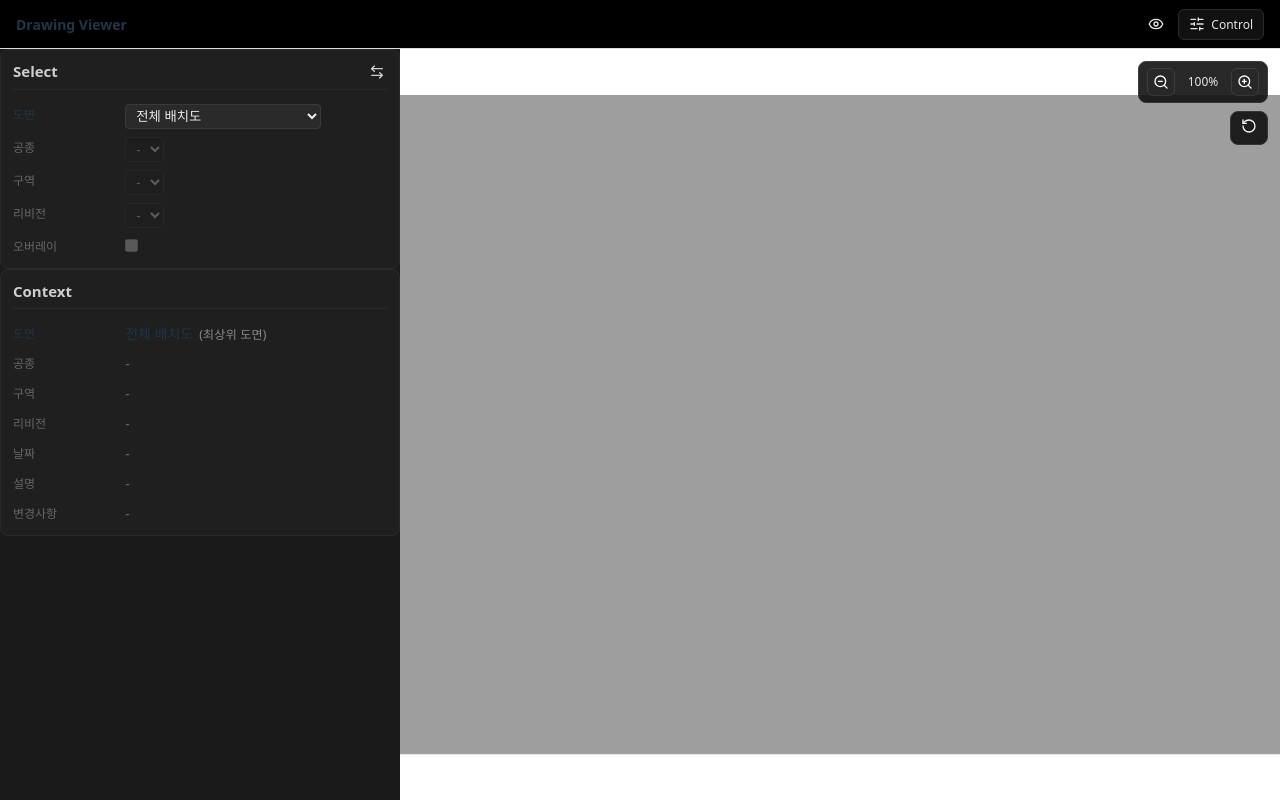
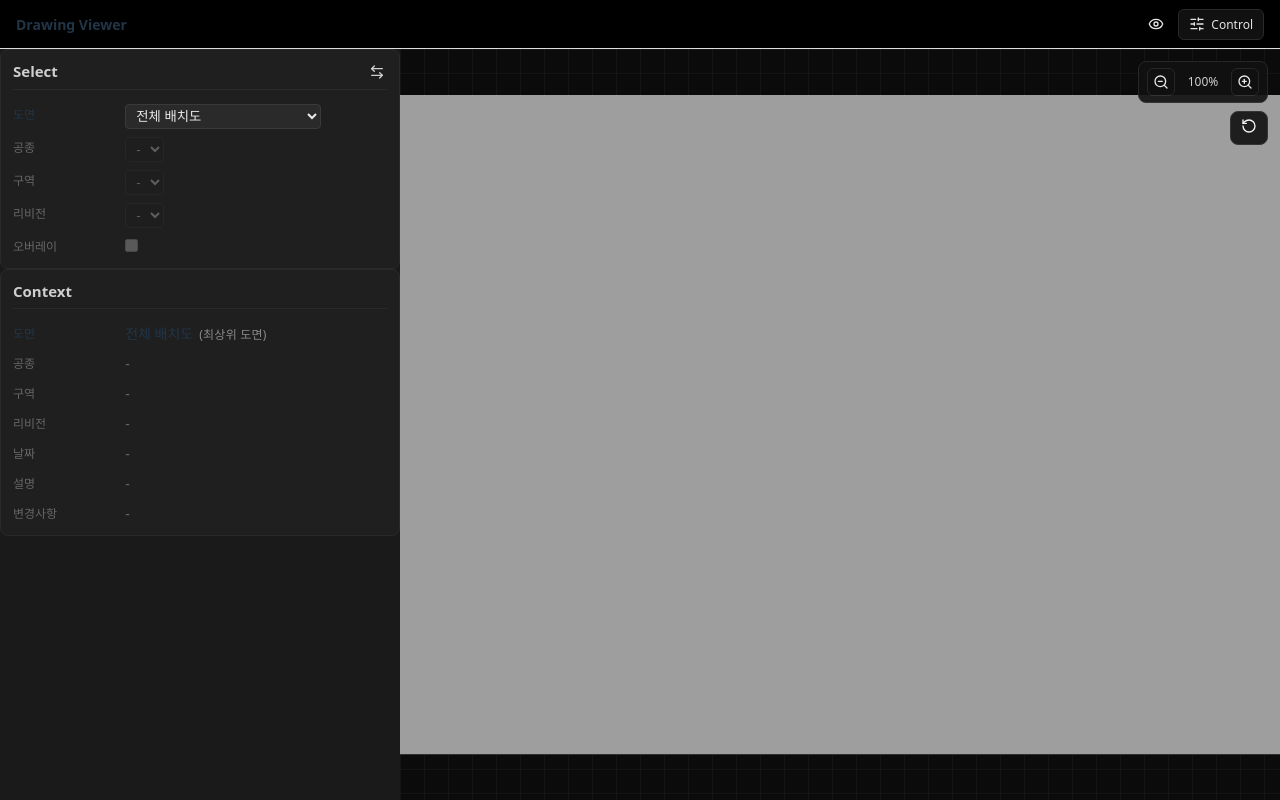
Before and after one commit to Donghunn-Lee/drawing-viewer, a React (Vite) app: page / in a window 1280 px wide. Built offline with nearby package versions, Linux system fonts and the light colour scheme.

Commit message:
style: apply grid background to canvas container

```diff
--- a/src/shared/ui/CanvasStage/CanvasStage.tsx
+++ b/src/shared/ui/CanvasStage/CanvasStage.tsx
@@ -4,6 +4,7 @@ import { useCanvasView } from './useCanvasView';
 import { useCanvasInteractions } from './useCanvasInteractions';
 import type { StageOverlay, StagePolygon, ViewState } from './types';
 import { CanvasStageControls } from './CanvasStageControls';
+import styles from './CanvasStageControls.module.css';
 
 type Props = {
   baseSrc: string;
@@ -98,7 +99,7 @@ export const CanvasStage = ({ baseSrc, overlays = [], polygons = [], onPolygonCl
   }, [baseImg, overlays, overlayImgs, polygons, hoveredIndex, view, viewport]);
 
   return (
-    <div ref={containerRef} style={{ width: '100%', height: '100%', position: 'relative' }}>
+    <div ref={containerRef} className={styles.canvasRoot}>
       <CanvasStageControls
         zoomPercent={zoomPercent}
         onZoomIn={() => zoomBy(ZOOM_STEP)}
--- a/src/shared/ui/CanvasStage/CanvasStageControls.module.css
+++ b/src/shared/ui/CanvasStage/CanvasStageControls.module.css
@@ -1,8 +1,14 @@
 .canvasRoot {
-  width: '100%';
-  height: '100%';
-  position: 'relative';
-  overflow: 'hidden';
+  width: 100%;
+  height: 100%;
+  position: relative;
+  overflow: hidden;
+
+  background-color: #0b0b0b;
+  background-image:
+    linear-gradient(rgba(255, 255, 255, 0.04) 1px, transparent 1px),
+    linear-gradient(90deg, rgba(255, 255, 255, 0.04) 1px, transparent 1px);
+  background-size: 24px 24px;
 }
 
 .controls {
```
